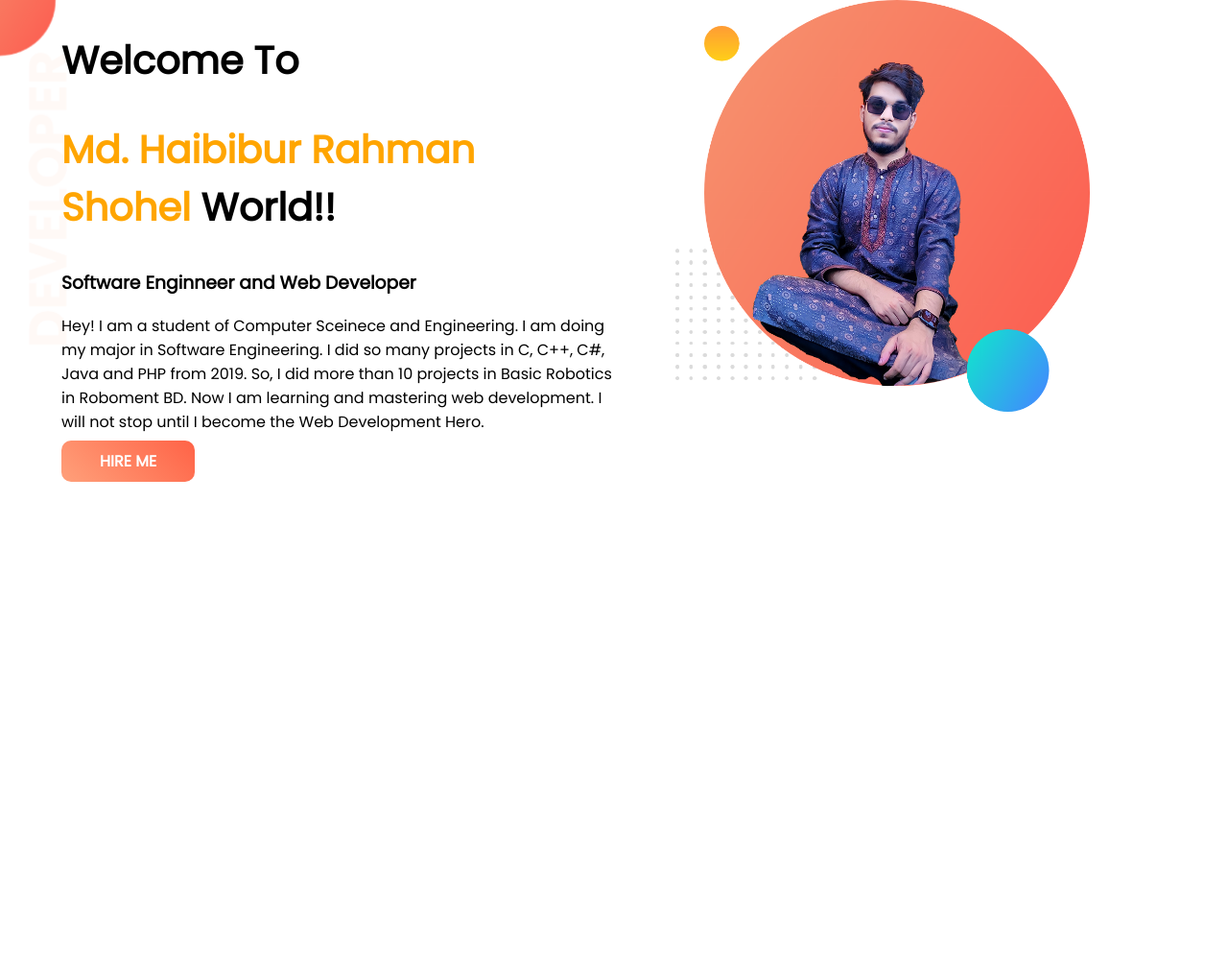
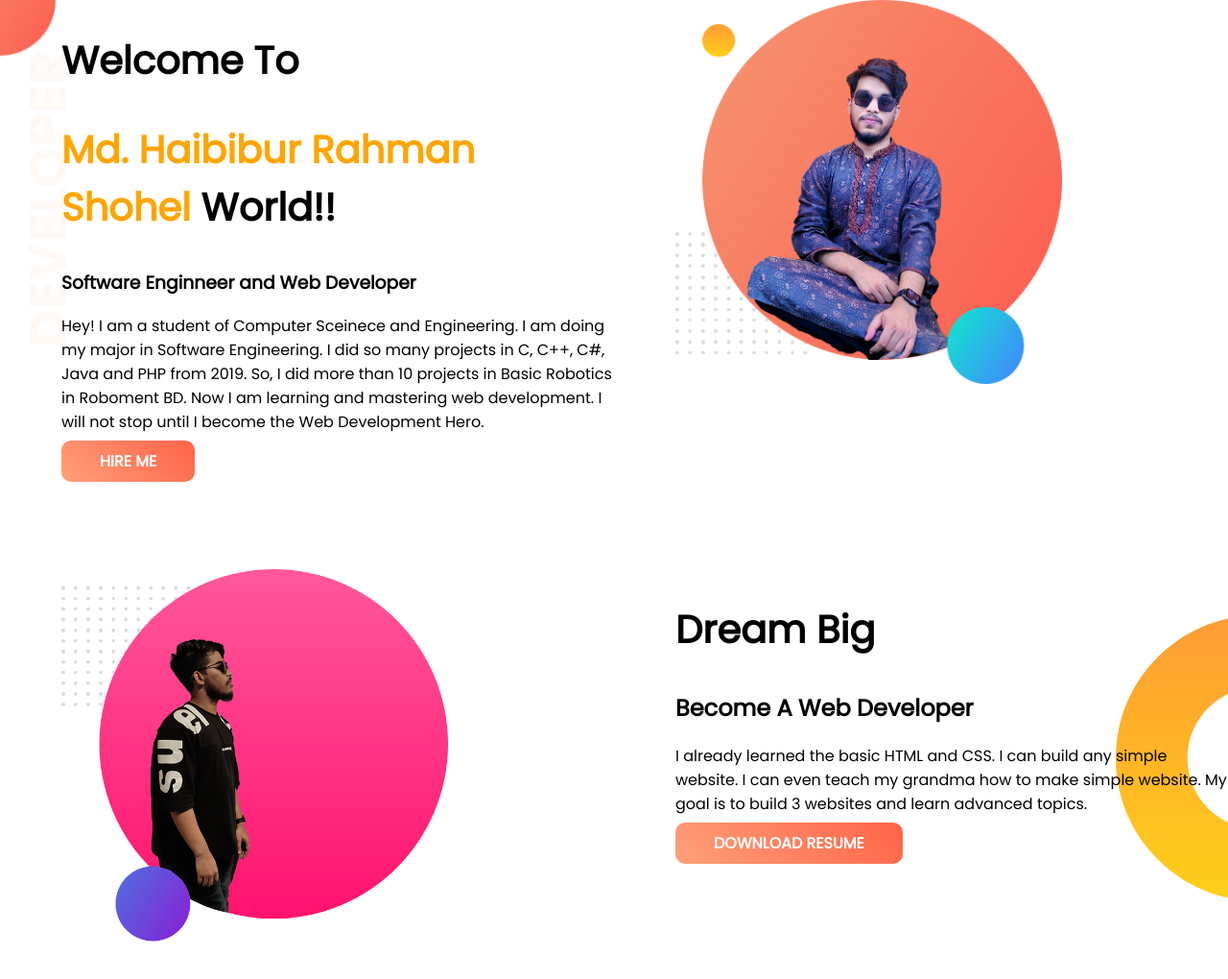
Before and after one commit to MdHRShohel/developer-portfolio, a plain HTML site: page index.html in a window 1280 px wide. Shown: the whole page at 96% size. Before the commit the page ends 800 px from the top, so only its background shows below. Drawn offline with Linux system fonts and the light colour scheme.

Commit message:
2nd section added

```diff
--- a/index.html
+++ b/index.html
@@ -25,6 +25,18 @@
         <img src="images/HrShohel.png" alt="">
         </div>
     </section>
-
+    <section class="Dream-big">
+       <div class="half-partition">
+        <img src="images/HrShohel2.png" alt="">
+       </div>
+       <div class="half-partition">
+        <h1>Dream Big</h1>
+        <h2>Become A Web Developer</h2>
+        <p>
+            I already learned the basic HTML and CSS. I can build any simple website. I can even teach my grandma how to make simple website. My goal is to build 3 websites and learn advanced topics.
+        </p>
+        <a class="link-button" target="_blank">DOWNLOAD RESUME</a>
+       </div>
+    </section>
 </body>
 </html>
--- a/style.css
+++ b/style.css
@@ -10,13 +10,14 @@
 }
 section{
     display: flex;
+    margin-bottom: 100px;
 }
 .half-partition{
     width:50%;
     padding-left: 5%;
 }
 .half-partition img{
-    width: 75%;
+    width: 70%;
 }
 .link-button{
     text-decoration: none;
@@ -31,3 +32,8 @@
     background-image: url(images/top-banner.png);
     background-repeat: no-repeat;
 }
+.Dream-big{
+    background-image: url(images/dream-bg.png);
+    background-repeat: no-repeat;
+    background-position: right;
+}
```
